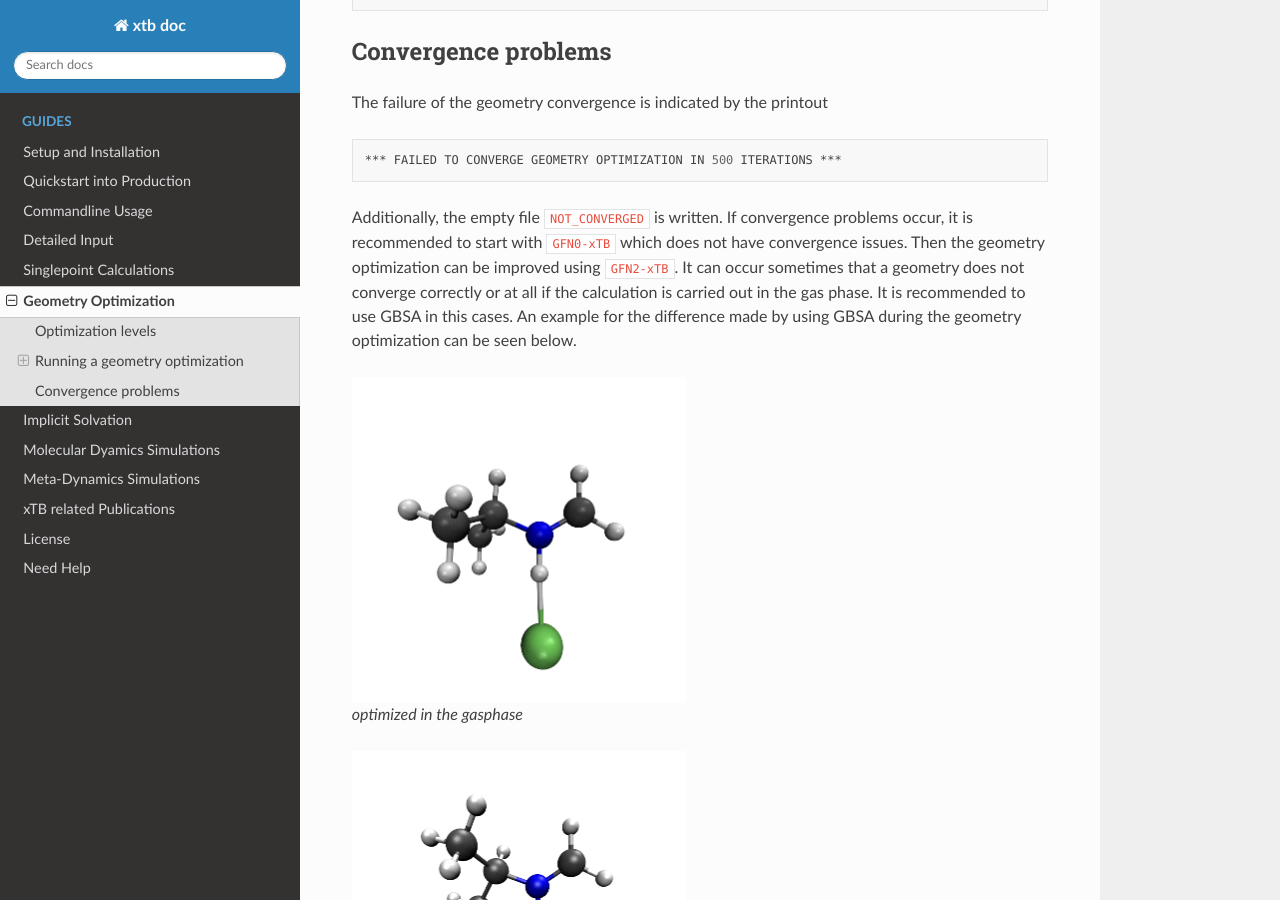
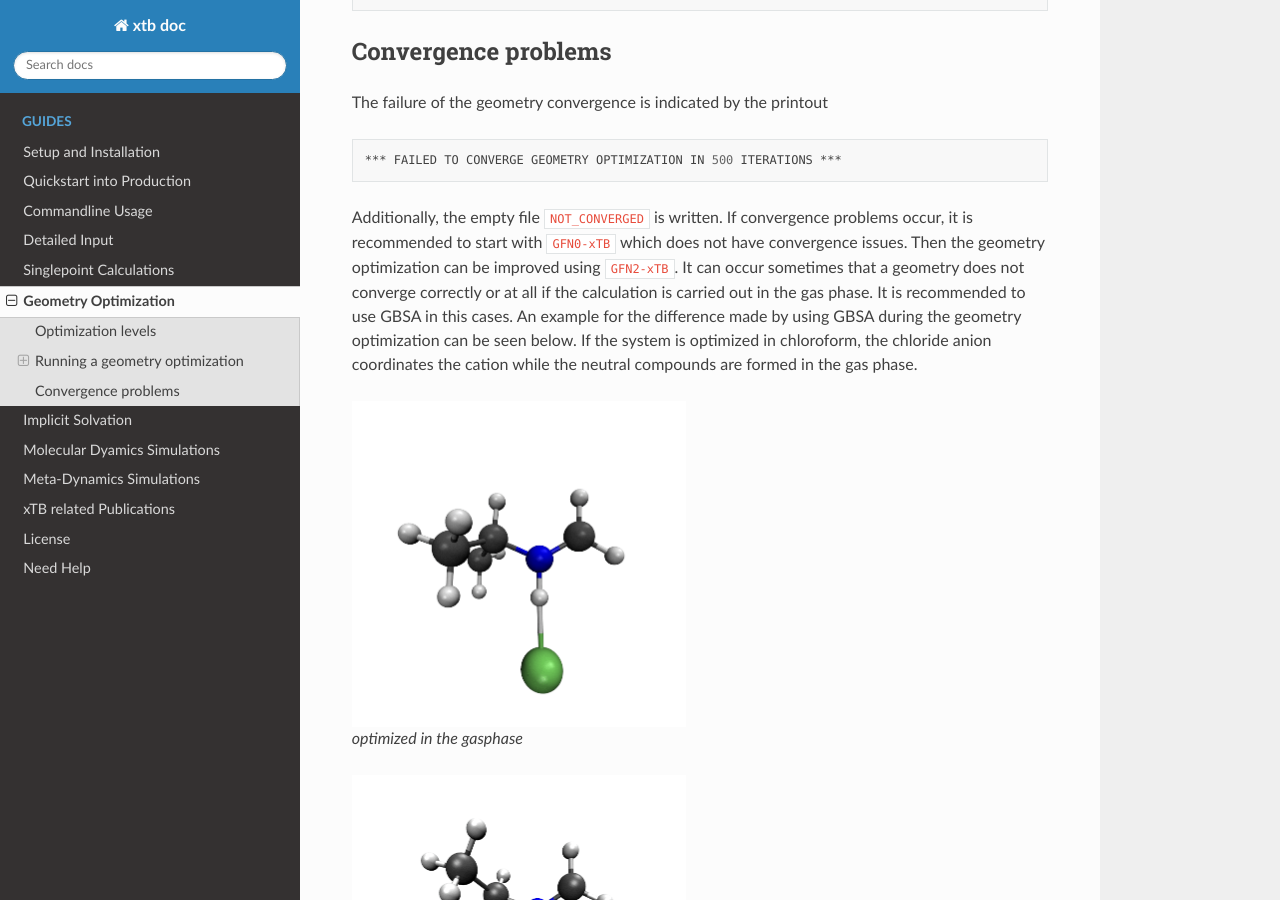
Before and after one commit to grimme-lab/xtb_docs, a Sphinx documentation site: the page built from source/optimization.rst, in a window 1280 px wide and 900 px high, scrolled down 5763 px. Built offline with Sphinx 7.4.7 and the Read the Docs theme 2.0.0, drawn with Linux system fonts in a browser that asks for light colours.

Commit message:
Update optimization.rst

```diff
--- a/source/optimization.rst
+++ b/source/optimization.rst
@@ -294,7 +294,7 @@ The failure of the geometry convergence is indicated by the printout
    *** FAILED TO CONVERGE GEOMETRY OPTIMIZATION IN 500 ITERATIONS ***
 
 Additionally, the empty file ``NOT_CONVERGED`` is written. If convergence problems occur, it is recommended to start with ``GFN0-xTB`` which does not have convergence issues. Then the geometry optimization can be improved using ``GFN2-xTB``.
-It can occur sometimes that a geometry does not converge correctly or at all if the calculation is carried out in the gas phase. It is recommended to use GBSA in this cases. An example for the difference made by using GBSA during the geometry optimization can be seen below.
+It can occur sometimes that a geometry does not converge correctly or at all if the calculation is carried out in the gas phase. It is recommended to use GBSA in this cases. An example for the difference made by using GBSA during the geometry optimization can be seen below. If the system is optimized in chloroform, the chloride anion coordinates the cation while the neutral compounds are formed in the gas phase.
 
 .. figure:: ../figures/gas_slow.gif
    :scale: 50 %
```
